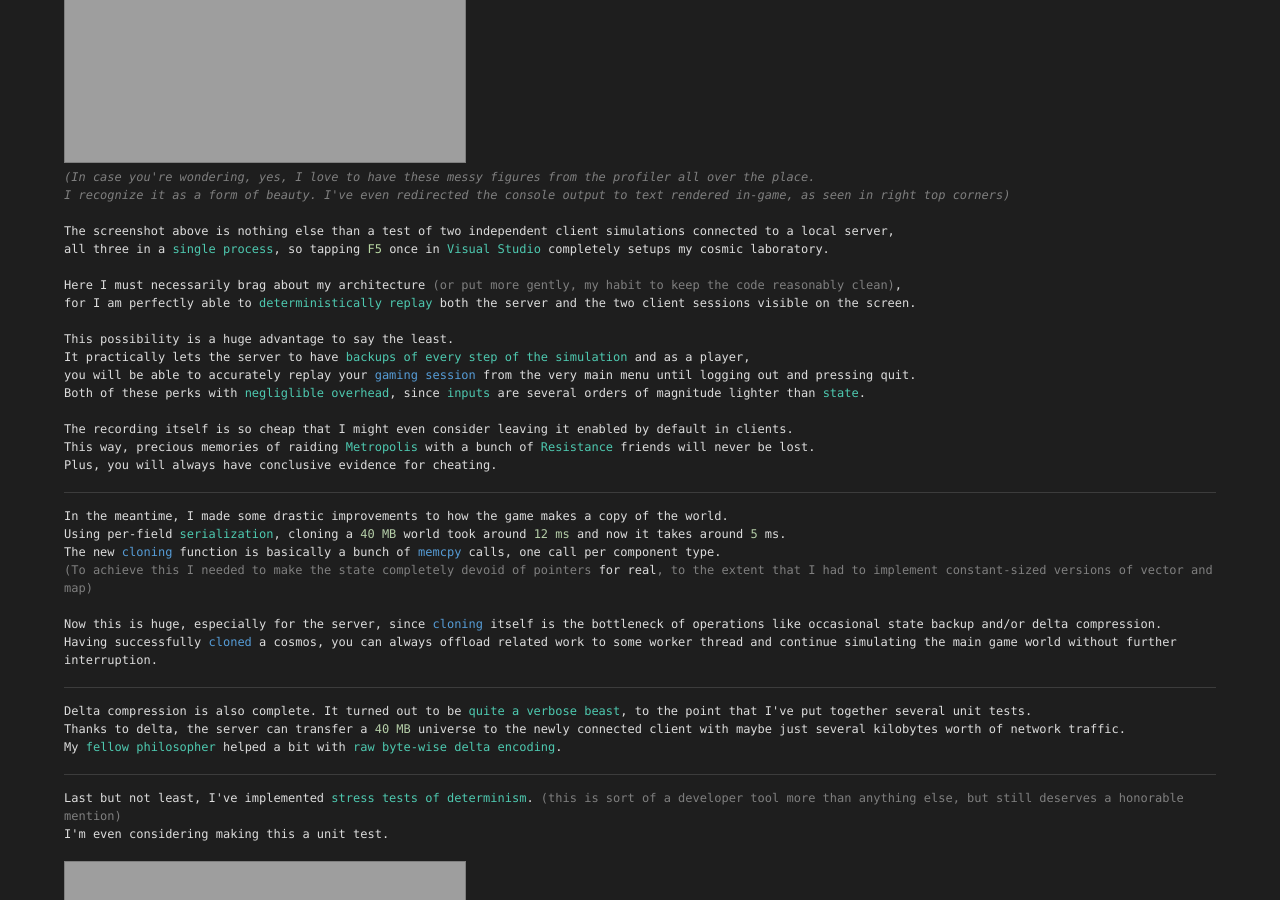
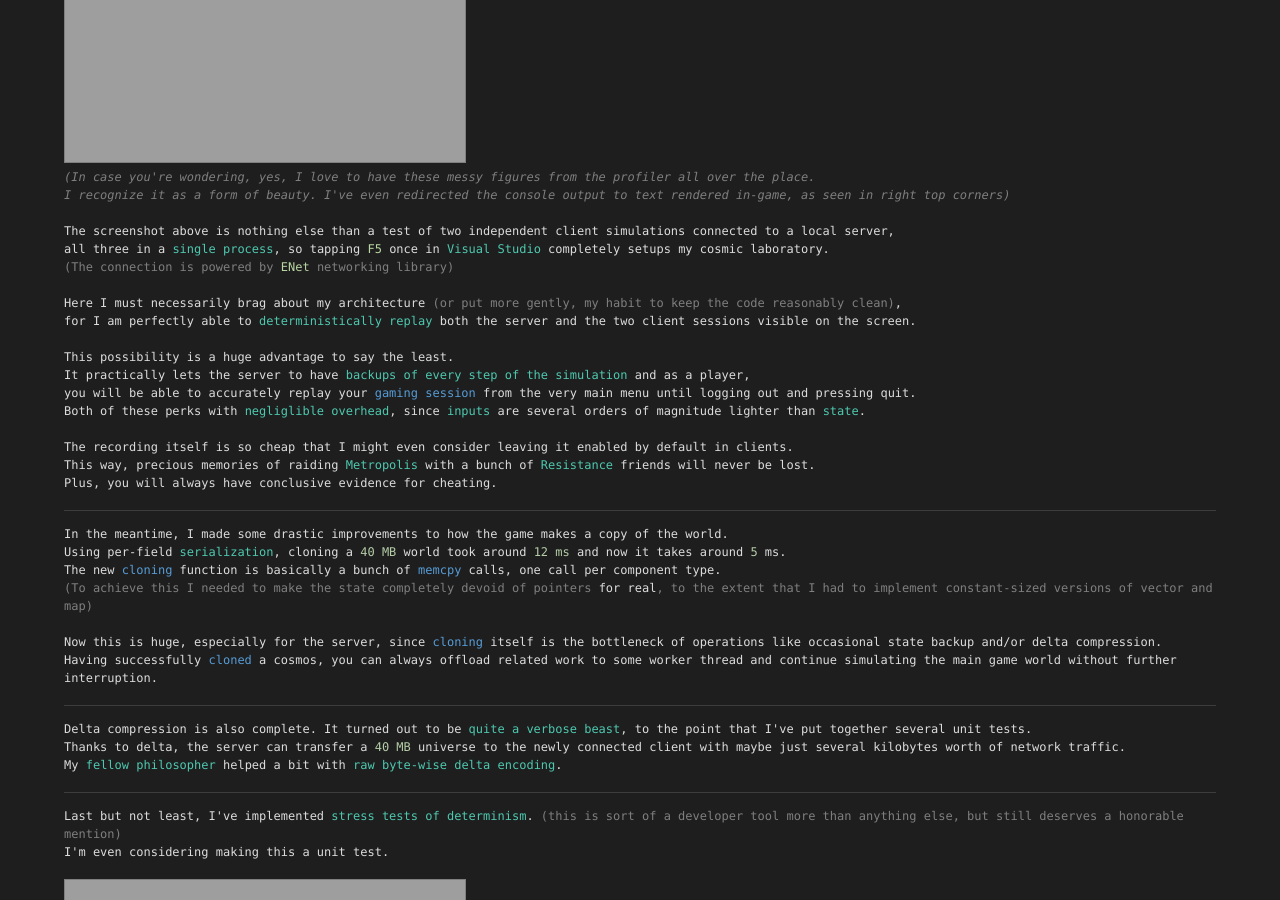
Before and after one commit to TeamHypersomnia/TeamHypersomnia.github.io, a Jekyll site: the page built from _posts/2016-08-31-working-connection-and-delta-compression.html, in a window 1280 px wide and 900 px high, scrolled down 948 px. Built offline with Jekyll 4.4.1, drawn with Linux system fonts in a browser that asks for light colours.

Commit message:
enet link

```diff
--- a/_posts/2016-08-31-working-connection-and-delta-compression.html
+++ b/_posts/2016-08-31-working-connection-and-delta-compression.html
@@ -27,6 +27,7 @@ If I don't come up with something fancy (like, some <span class="vstype">astral
 <br/>
 The screenshot above is nothing else than a test of two independent client simulations connected to a local server,<br/>
 all three in a <span class="vstype">single process</span>, so tapping <span class="vsenum">F5</span> once in <span class="vstype">Visual Studio</span> completely setups my cosmic laboratory.<br/>
+<span class="vsparam">(The connection is powered by <a class="vsenum" href="http://enet.bespin.org/">ENet</a> networking library)</span><br/>
 <br/>
 Here I must necessarily brag about my architecture <span class="vsparam">(or put more gently, my habit to keep the code reasonably clean)</span>,<br/>
 for I am perfectly able to <span class="vstype">deterministically replay</span> both the server and the two client sessions visible on the screen.<br/>
```
